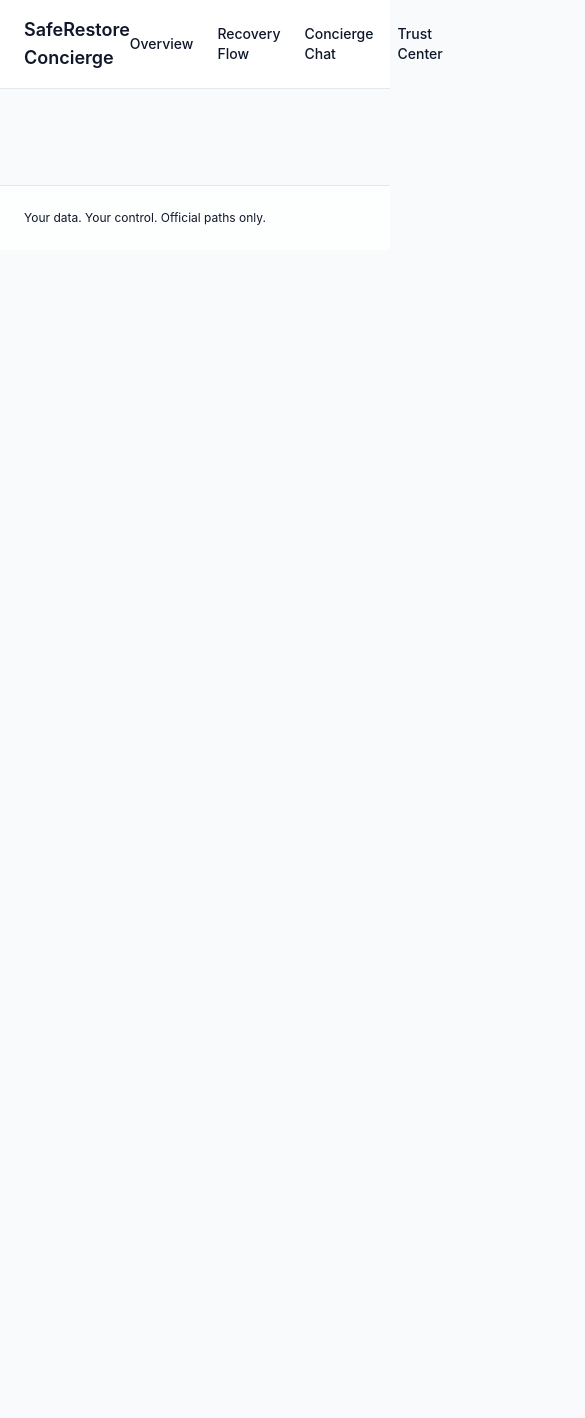
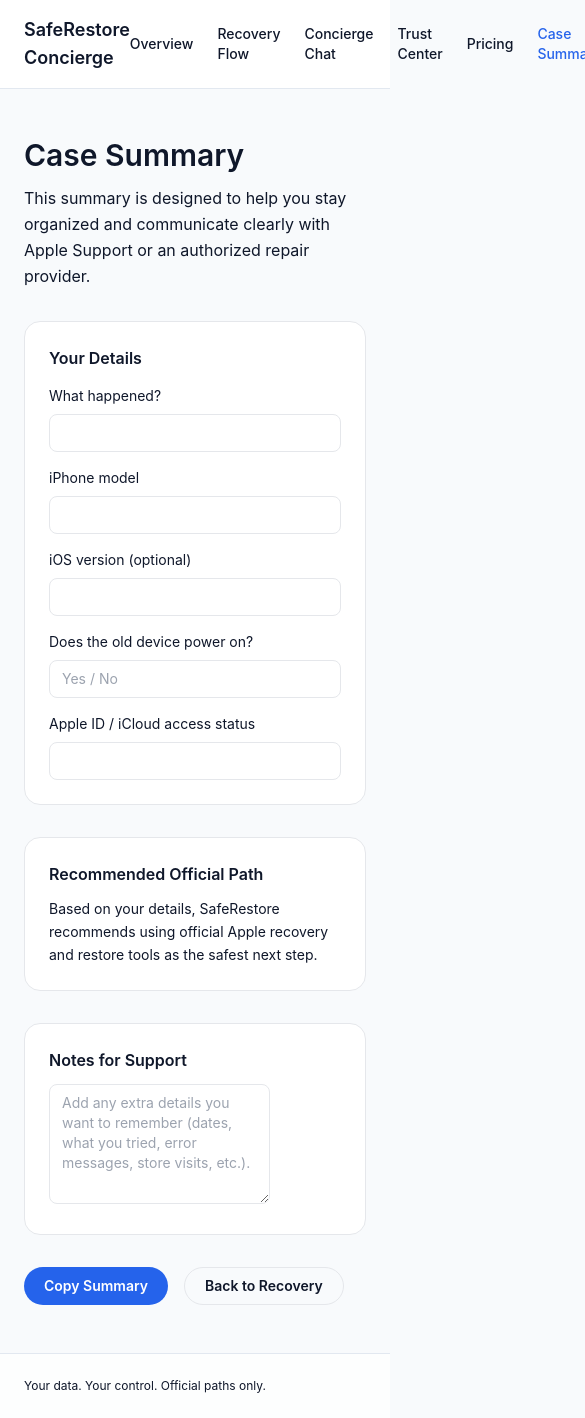
Before and after one commit to carter961995-wq/saferestore, a React (Vite) app: page /case-summary in a window 390 px wide. Shown: the whole page, 585 px wide, since content can reach past the window. Before the commit the page ends 844 px from the top, so only its background shows below. Built offline with nearby package versions, Linux system fonts and the light colour scheme.

Commit message:
Add Pricing and Case Summary pages

```diff
--- a/src/App.jsx
+++ b/src/App.jsx
@@ -4,6 +4,8 @@
 import RecoveryFlowPage from "./pages/RecoveryFlowPage.jsx";
 import ConciergeChat from "./pages/ConciergeChat.jsx";
 import TrustCenter from "./pages/TrustCenter.jsx";
+import Pricing from "./pages/Pricing.jsx";
+import CaseSummary from "./pages/CaseSummary.jsx";
 
 export default function App() {
   return (
@@ -13,6 +15,8 @@
         <Route path="/recovery" element={<RecoveryFlowPage />} />
         <Route path="/concierge" element={<ConciergeChat />} />
         <Route path="/trust" element={<TrustCenter />} />
+        <Route path="/pricing" element={<Pricing />} />
+        <Route path="/case-summary" element={<CaseSummary />} />
       </Routes>
     </Layout>
   );
--- a/src/components/Layout.jsx
+++ b/src/components/Layout.jsx
@@ -26,6 +26,12 @@
             <NavLink to="/trust" className={navLinkClass}>
               Trust Center
             </NavLink>
+            <NavLink to="/pricing" className={navLinkClass}>
+              Pricing
+            </NavLink>
+            <NavLink to="/case-summary" className={navLinkClass}>
+              Case Summary
+            </NavLink>
           </nav>
         </div>
       </header>
--- /dev/null
+++ b/src/pages/CaseSummary.jsx
@@ -0,0 +1,128 @@
+import { useState } from "react";
+import { Link } from "react-router-dom";
+
+export default function CaseSummary() {
+  const [whatHappened, setWhatHappened] = useState("");
+  const [iphoneModel, setIphoneModel] = useState("");
+  const [iosVersion, setIosVersion] = useState("");
+  const [powersOn, setPowersOn] = useState("");
+  const [accessStatus, setAccessStatus] = useState("");
+  const [notes, setNotes] = useState("");
+
+  const summaryText = [
+    "Case Summary",
+    "",
+    "Your Details",
+    `What happened? ${whatHappened || "-"}`,
+    `iPhone model: ${iphoneModel || "-"}`,
+    `iOS version (optional): ${iosVersion || "-"}`,
+    `Does the old device power on? ${powersOn || "-"}`,
+    `Apple ID / iCloud access status: ${accessStatus || "-"}`,
+    "",
+    "Recommended Official Path",
+    "Based on your details, SafeRestore recommends using official Apple recovery and restore tools as the safest next step.",
+    "",
+    "Notes for Support",
+    notes || "-",
+  ].join("\n");
+
+  const handleCopy = async () => {
+    if (!navigator?.clipboard?.writeText) return;
+    await navigator.clipboard.writeText(summaryText);
+  };
+
+  return (
+    <section className="space-y-8">
+      <div className="space-y-3">
+        <h1 className="text-3xl font-semibold text-slate">Case Summary</h1>
+        <p className="text-base leading-relaxed text-slate-600">
+          This summary is designed to help you stay organized and communicate
+          clearly with Apple Support or an authorized repair provider.
+        </p>
+      </div>
+
+      <div className="space-y-4 rounded-2xl border border-slate-200 bg-white p-6">
+        <h2 className="text-base font-semibold text-slate">Your Details</h2>
+        <div className="grid gap-4 text-sm text-slate-600">
+          <label className="grid gap-2">
+            What happened?
+            <input
+              className="rounded-lg border border-slate-200 bg-slate-50 px-3 py-2 text-sm text-slate focus:border-ocean focus:outline-none"
+              value={whatHappened}
+              onChange={(event) => setWhatHappened(event.target.value)}
+            />
+          </label>
+          <label className="grid gap-2">
+            iPhone model
+            <input
+              className="rounded-lg border border-slate-200 bg-slate-50 px-3 py-2 text-sm text-slate focus:border-ocean focus:outline-none"
+              value={iphoneModel}
+              onChange={(event) => setIphoneModel(event.target.value)}
+            />
+          </label>
+          <label className="grid gap-2">
+            iOS version (optional)
+            <input
+              className="rounded-lg border border-slate-200 bg-slate-50 px-3 py-2 text-sm text-slate focus:border-ocean focus:outline-none"
+              value={iosVersion}
+              onChange={(event) => setIosVersion(event.target.value)}
+            />
+          </label>
+          <label className="grid gap-2">
+            Does the old device power on?
+            <input
+              className="rounded-lg border border-slate-200 bg-slate-50 px-3 py-2 text-sm text-slate focus:border-ocean focus:outline-none"
+              value={powersOn}
+              onChange={(event) => setPowersOn(event.target.value)}
+              placeholder="Yes / No"
+            />
+          </label>
+          <label className="grid gap-2">
+            Apple ID / iCloud access status
+            <input
+              className="rounded-lg border border-slate-200 bg-slate-50 px-3 py-2 text-sm text-slate focus:border-ocean focus:outline-none"
+              value={accessStatus}
+              onChange={(event) => setAccessStatus(event.target.value)}
+            />
+          </label>
+        </div>
+      </div>
+
+      <div className="space-y-3 rounded-2xl border border-slate-200 bg-white p-6">
+        <h2 className="text-base font-semibold text-slate">
+          Recommended Official Path
+        </h2>
+        <p className="text-sm leading-relaxed text-slate-600">
+          Based on your details, SafeRestore recommends using official Apple
+          recovery and restore tools as the safest next step.
+        </p>
+      </div>
+
+      <div className="space-y-3 rounded-2xl border border-slate-200 bg-white p-6">
+        <h2 className="text-base font-semibold text-slate">Notes for Support</h2>
+        <textarea
+          className="min-h-[120px] rounded-lg border border-slate-200 bg-slate-50 px-3 py-2 text-sm text-slate focus:border-ocean focus:outline-none"
+          placeholder="Add any extra details you want to remember (dates, what you tried, error messages, store visits, etc.)."
+          value={notes}
+          onChange={(event) => setNotes(event.target.value)}
+        />
+      </div>
+
+      <div className="flex flex-wrap gap-4">
+        <button
+          className="rounded-full bg-ocean px-5 py-2 text-sm font-semibold text-white transition hover:opacity-90"
+          type="button"
+          onClick={handleCopy}
+        >
+          Copy Summary
+        </button>
+        <Link
+          to="/recovery"
+          className="rounded-full border border-slate-200 px-5 py-2 text-sm font-semibold text-slate transition hover:border-slate-300"
+        >
+          Back to Recovery
+        </Link>
+      </div>
+    </section>
+  );
+}
--- /dev/null
+++ b/src/pages/Pricing.jsx
@@ -0,0 +1,79 @@
+import { Link } from "react-router-dom";
+
+const plans = [
+  {
+    title: "One-Time Recovery Session",
+    price: "$39",
+    bullets: [
+      "Guided intake and recovery plan",
+      "Step-by-step official recovery guidance",
+      "Concierge chat (basic)",
+    ],
+    button: "Start Recovery",
+  },
+  {
+    title: "Priority Concierge",
+    price: "$79",
+    bullets: [
+      "Everything in One-Time Recovery Session",
+      "Priority concierge chat guidance",
+      "Case summary you can save and share",
+    ],
+    button: "Get Priority Help",
+  },
+  {
+    title: "SafeRestore Plus",
+    price: "$12 / month",
+    bullets: [
+      "Unlimited recovery plans",
+      "Backup readiness checks",
+      "Ongoing guidance when you upgrade devices",
+    ],
+    button: "Start Plus",
+  },
+];
+
+export default function Pricing() {
+  return (
+    <section className="space-y-8">
+      <div className="space-y-3">
+        <h1 className="text-3xl font-semibold text-slate">Pricing</h1>
+        <p className="text-base leading-relaxed text-slate-600">
+          Choose the level of guidance you need. SafeRestore is official-path
+          only — no security bypasses, no guesswork.
+        </p>
+      </div>
+
+      <div className="grid gap-6 md:grid-cols-3">
+        {plans.map((plan) => (
+          <div
+            key={plan.title}
+            className="flex h-full flex-col rounded-2xl border border-slate-200 bg-white p-6 shadow-sm"
+          >
+            <h2 className="text-base font-semibold text-slate">{plan.title}</h2>
+            <p className="mt-3 text-2xl font-semibold text-slate">
+              {plan.price}
+            </p>
+            <ul className="mt-4 space-y-2 text-sm text-slate-600">
+              {plan.bullets.map((bullet) => (
+                <li key={bullet} className="list-disc pl-4">
+                  {bullet}
+                </li>
+              ))}
+            </ul>
+            <Link
+              to="/recovery"
+              className="mt-6 inline-flex items-center justify-center rounded-full bg-ocean px-5 py-2 text-sm font-semibold text-white transition hover:opacity-90"
+            >
+              {plan.button}
+            </Link>
+          </div>
+        ))}
+      </div>
+
+      <div className="text-sm text-slate-500">
+        No bypasses. No pressure. Just the safest official path forward.
+      </div>
+    </section>
+  );
+}
```
